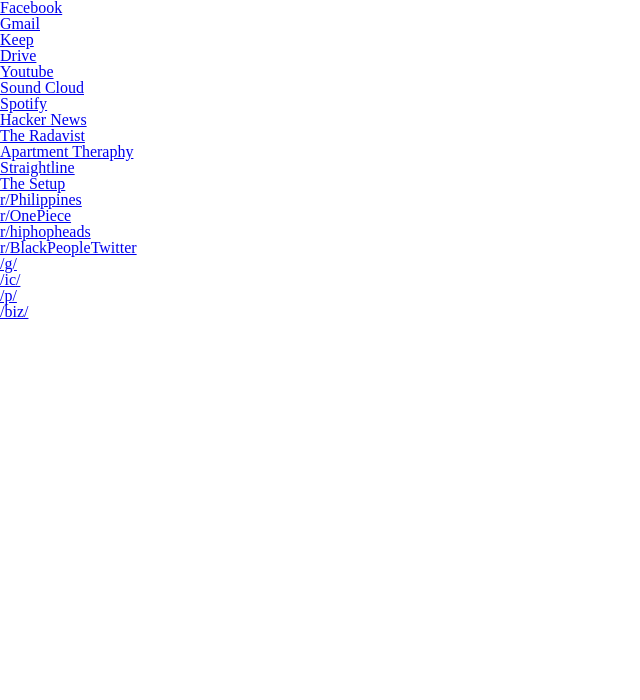
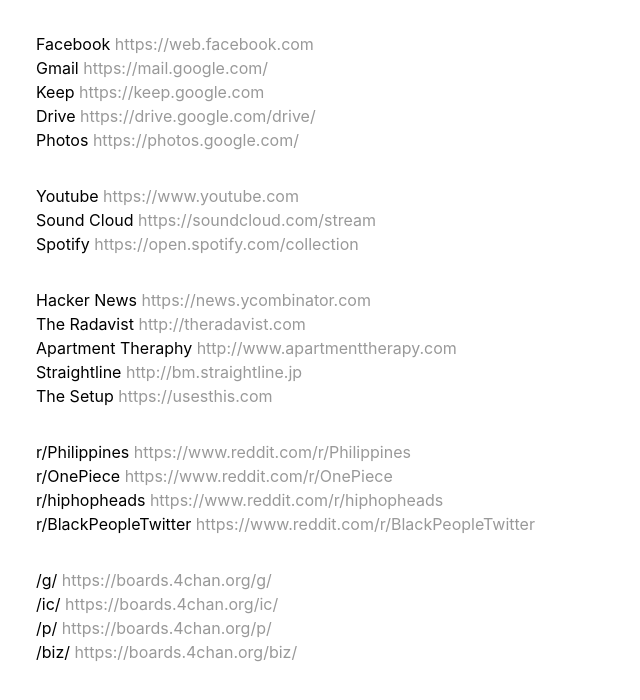
Before and after one commit to jasonvictorio/startpage, a Nuxt app: page / in a window 1280 px wide. Shown: the top 700 px of the page, without its empty margins (0-640 px from the left). Built offline with nearby package versions, Linux system fonts and the light colour scheme.

Commit message:
add style, add google photos link

```diff
--- a/layouts/default.vue
+++ b/layouts/default.vue
@@ -1,5 +1,5 @@
 <template>
-  <div>
+  <div class="sans-serif">
     <nuxt/>
   </div>
 </template>
--- a/pages/index.vue
+++ b/pages/index.vue
@@ -1,8 +1,8 @@
 <template>
-  <section>
-    <ul v-for="(linkGroup, i) in linkGroups" :key="i">
+  <section class="pa4">
+    <ul v-for="(linkGroup, i) in linkGroups" :key="i" class="mb4">
       <li v-for="(link, j) in linkGroup" :key="j">
-        <a :href="link.link">{{ link.label }}</a>
+        <a :href="link.link" class="link black db pa1 dim">{{ link.label }} <span class="silver">{{ link.link }}</span></a>
       </li>
     </ul>
   </section>
@@ -28,6 +28,10 @@
         {
           label: 'Drive',
           link: 'https://drive.google.com/drive/',
+        },
+        {
+          label: 'Photos',
+          link: 'https://photos.google.com/',
         },
       ],
       [
```
